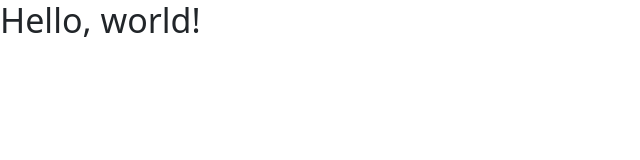
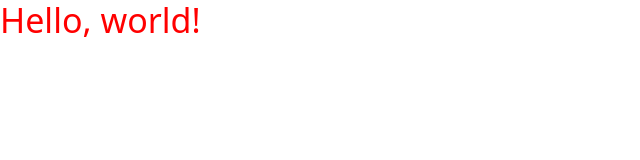
Before and after one commit to fredcoutinho52/projeto-electron, an Electron app: page index.html in a window 800 px wide. Shown: the whole page, without its empty margins (0-640 px from the left). Drawn offline with nearby package versions, Linux system fonts and the light colour scheme.

Commit message:
estilizando h1

```diff
--- a/style.css
+++ b/style.css
@@ -1,3 +1,3 @@
-.btn.btn-primary {
-  background-color: blueviolet !important;
+h1 {
+  color: red;
 }
```
